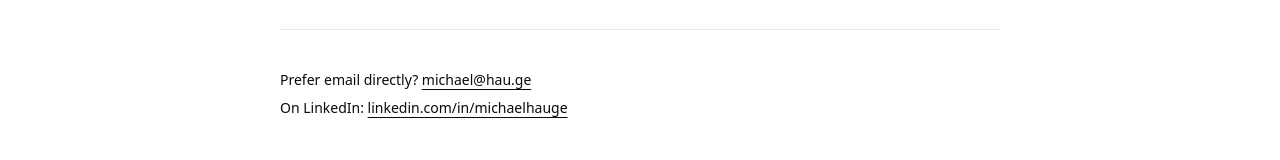
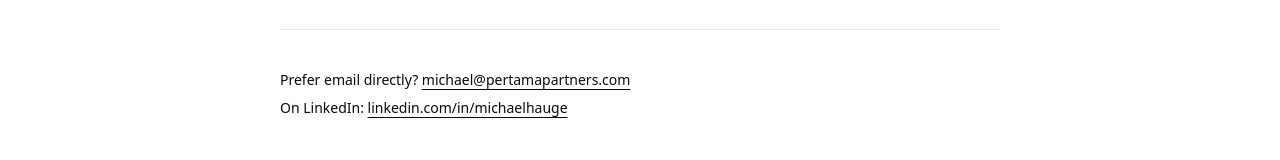
Before and after one commit to michaelhauge/hau-ge, a Next.js app: page /contact in a window 1280 px wide. Shown: the part 1071-1231 px from the top of the page. Built offline with nearby package versions, Linux system fonts and the light colour scheme.

Commit message:
chore: switch contact email to michael@pertamapartners.com

```diff
--- a/app/contact/page.tsx
+++ b/app/contact/page.tsx
@@ -30,10 +30,10 @@ export default function ContactPage() {
           <p>
             Prefer email directly?{" "}
             <a
-              href="mailto:michael@hau.ge"
+              href="mailto:michael@pertamapartners.com"
               className="font-medium text-foreground underline underline-offset-4 hover:text-muted"
             >
-              michael@hau.ge
+              michael@pertamapartners.com
             </a>
           </p>
           <p className="mt-2">
--- a/components/site/Contact.tsx
+++ b/components/site/Contact.tsx
@@ -37,12 +37,12 @@ export function Contact() {
               </span>
             </a>
             <a
-              href="mailto:michael@hau.ge"
+              href="mailto:michael@pertamapartners.com"
               className="group inline-flex items-center justify-between gap-4 rounded-lg border border-border px-6 py-5 transition-all hover:border-foreground hover:shadow-sm"
             >
               <div>
                 <p className="text-sm text-muted">Email directly</p>
-                <p className="text-base font-medium">michael@hau.ge</p>
+                <p className="text-base font-medium">michael@pertamapartners.com</p>
               </div>
               <span aria-hidden className="transition-transform group-hover:translate-x-0.5">
                 →
--- a/components/site/ContactForm.tsx
+++ b/components/site/ContactForm.tsx
@@ -31,7 +31,7 @@ export function ContactForm() {
       "Context:",
       message,
     ].join("\n");
-    const url = `mailto:michael@hau.ge?subject=${encodeURIComponent(
+    const url = `mailto:michael@pertamapartners.com?subject=${encodeURIComponent(
       subject,
     )}&body=${encodeURIComponent(body)}`;
     window.location.href = url;
--- a/components/site/Footer.tsx
+++ b/components/site/Footer.tsx
@@ -50,7 +50,7 @@ export function Footer() {
             </span>
           </a>
           <a
-            href="mailto:michael@hau.ge"
+            href="mailto:michael@pertamapartners.com"
             className="transition-colors hover:text-foreground"
           >
             Email
```
